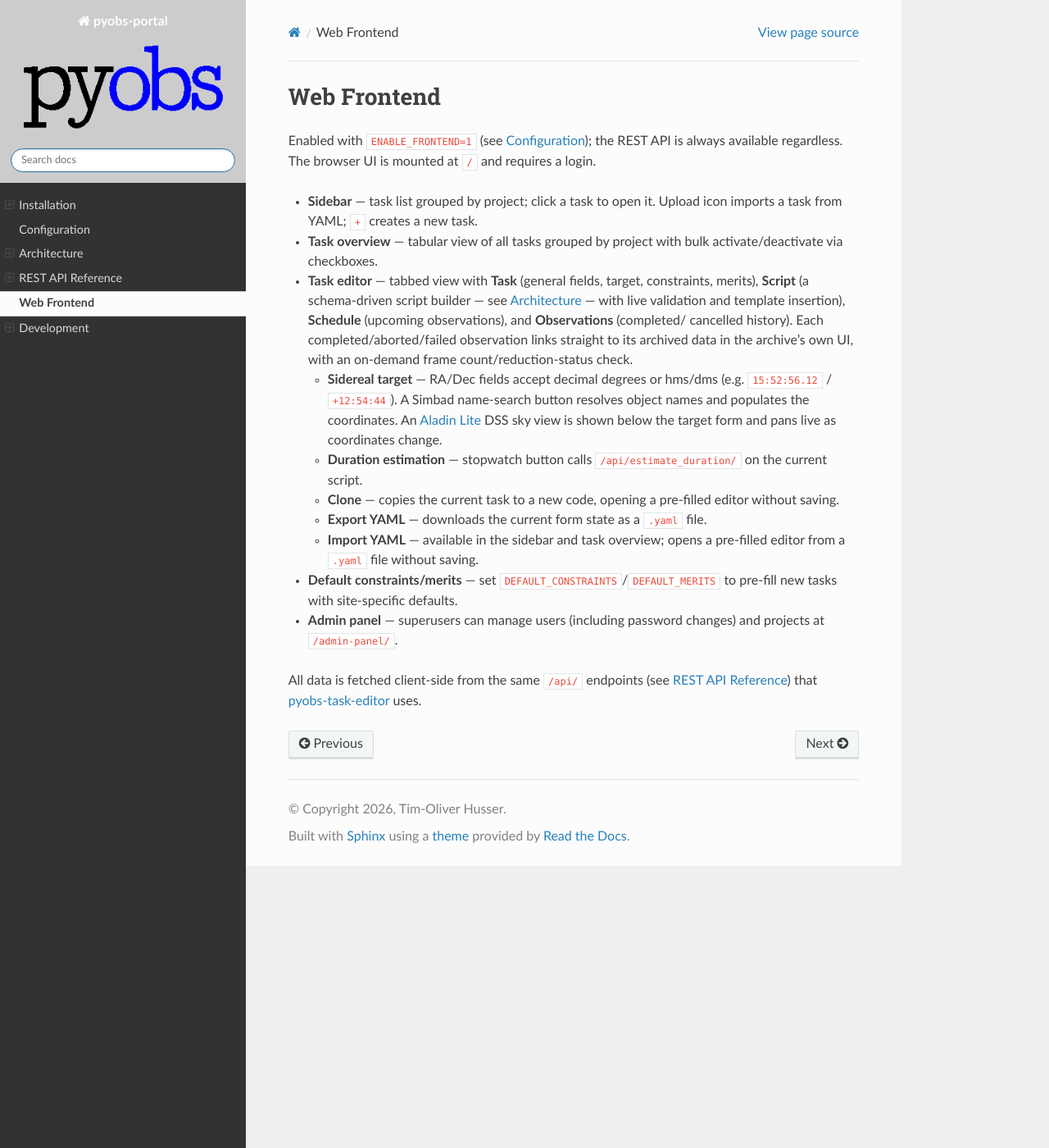
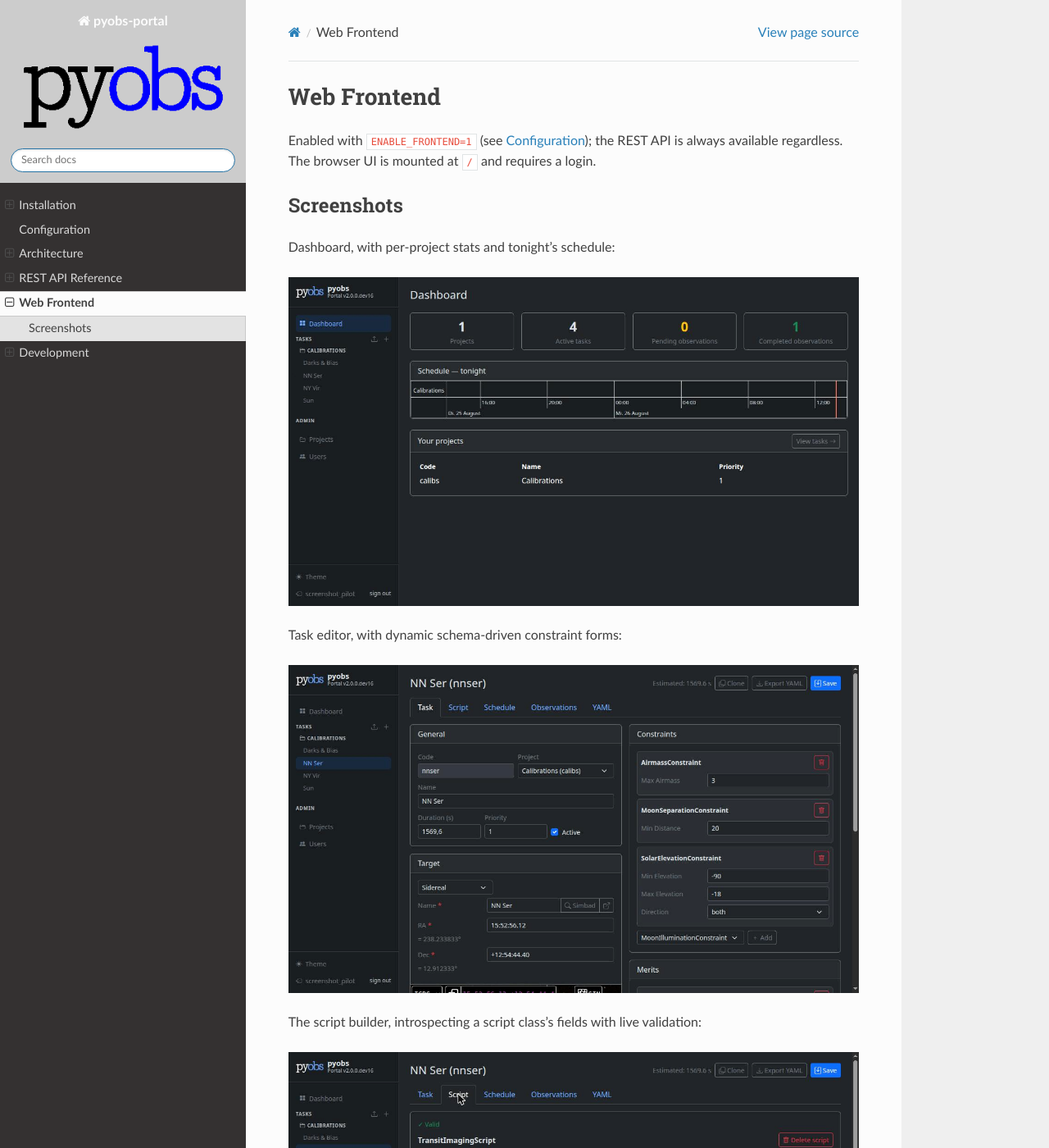
Before and after one commit to pyobs/pyobs-portal, a Sphinx documentation site: the page built from docs/source/frontend.rst, in a window 1280 px wide and 1400 px high. Shown: the whole window at 82% size. Built offline with Sphinx 7.4.7 and the Read the Docs theme 3.1.0, drawn with Linux system fonts in a browser that asks for light colours; some of the changed text lies outside the part shown.

Commit message:
Add UI screenshots to docs and README
Captures the dashboard, task editor with schema-driven constraint forms,
the script builder, and the live-validated YAML view.

Co-Authored-By: Claude Sonnet 5 <noreply@anthropic.com>

```diff
--- a/docs/source/frontend.rst
+++ b/docs/source/frontend.rst
@@ -3,6 +3,35 @@ Web Frontend
 
 Enabled with ``ENABLE_FRONTEND=1`` (see :doc:`configuration`); the REST API is always available
 regardless. The browser UI is mounted at ``/`` and requires a login.
+
+Screenshots
+===========
+
+Dashboard, with per-project stats and tonight's schedule:
+
+.. image:: _static/screenshots/dashboard.jpg
+   :alt: Dashboard showing project/active-task/observation counts and a nightly schedule timeline.
+   :width: 100%
+
+Task editor, with dynamic schema-driven constraint forms:
+
+.. image:: _static/screenshots/task-editor.jpg
+   :alt: Task editor General tab showing target fields and a Constraints panel with Airmass, Moon
+         Separation, and Solar Elevation constraints.
+   :width: 100%
+
+The script builder, introspecting a script class's fields with live validation:
+
+.. image:: _static/screenshots/script-builder.jpg
+   :alt: Script tab showing a Valid TransitImagingScript with AcquisitionConfig and GuidingConfig
+         sections.
+   :width: 100%
+
+The same task as live-validated YAML:
+
+.. image:: _static/screenshots/yaml-editor.jpg
+   :alt: YAML tab showing the task's full YAML representation with syntax highlighting.
+   :width: 100%
 
 - **Sidebar** — task list grouped by project; click a task to open it. Upload icon imports a task
   from YAML; ``+`` creates a new task.
```
Also changed, not shown: README.md (+2 -0 lines), docs/source/_static/screenshots/dashboard.jpg (added), docs/source/_static/screenshots/script-builder.jpg (added), docs/source/_static/screenshots/task-editor.jpg (added), docs/source/_static/screenshots/yaml-editor.jpg (added).
